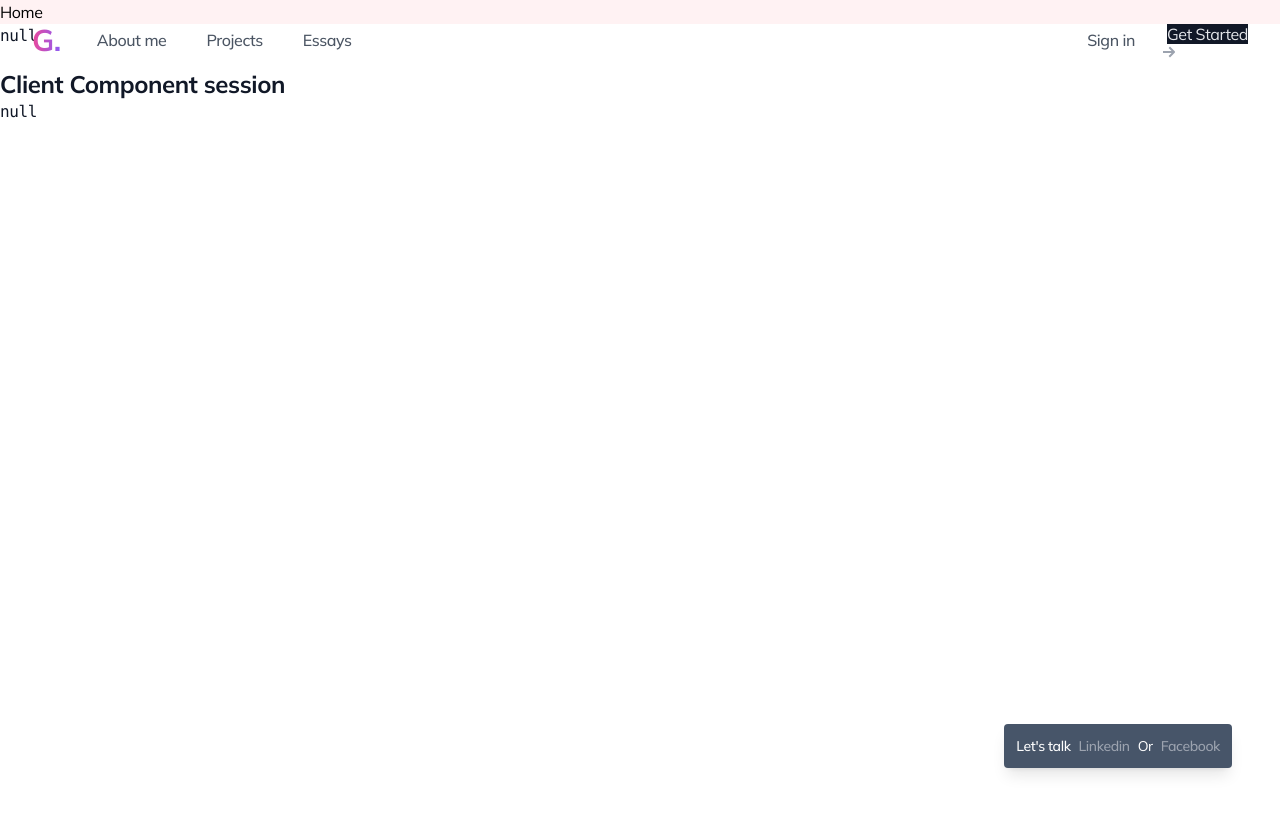
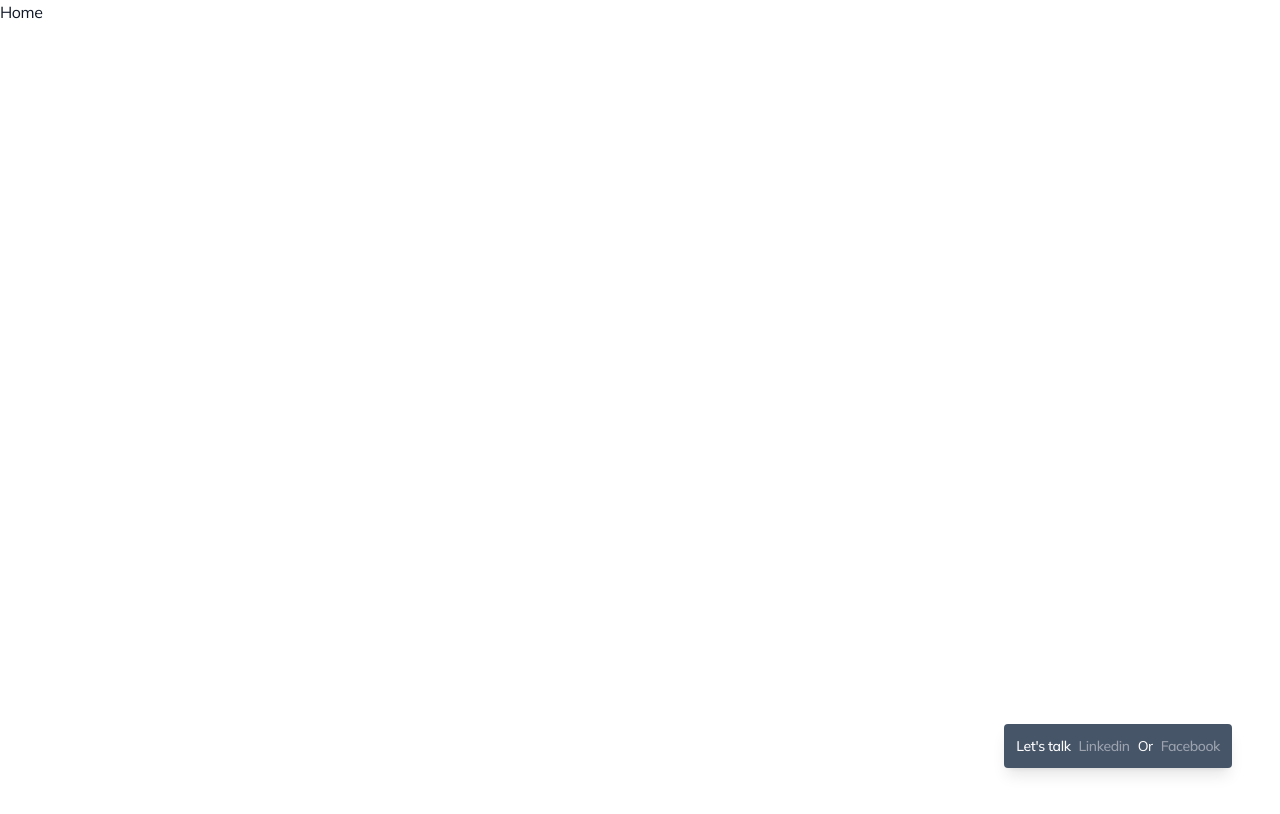
Before and after one commit to kenmwangi/gerald-magu-portfolio, a Next.js app: page / in a window 1280 px wide. Shown: the top 814 px of the page. Built offline with nearby package versions, Linux system fonts and the light colour scheme; no server answers.

Commit message:
cleanups

```diff
--- a/app/(default)/page.tsx
+++ b/app/(default)/page.tsx
@@ -8,11 +8,7 @@ export default async function Home() {
 
   return (
     <div>
-      <h1 className="bg-rose-50/90 text-black">Home</h1>
-      <pre>{JSON.stringify(session)}</pre>
-
-      <h2 className="mt-5 font-bold text-2xl">Client Component session</h2>
-      <User />
+      <h1 className="h1">Home</h1>
     </div>
   );
 }
--- a/app/layout.tsx
+++ b/app/layout.tsx
@@ -26,7 +26,7 @@ export default function RootLayout({
         className={`${inter.className} antialised bg-white text-gray-900 tracking-tight`}
       >
         <div className="flex flex-col min-h-screen overflow-hidden supports-[overflow:clip]:overflow-clip">
-          <Header />
+          {/* <Header /> */}
           <SessionProviders>{children}</SessionProviders>
         </div>
       </body>
```
